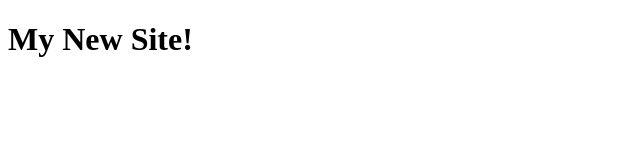
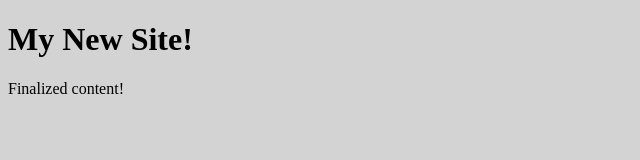
Before and after one commit to rvwatch/git-intro, a plain HTML site: page index.html in a window 1280 px wide. Shown: the whole page, without its empty margins (0-640 px from the left). Drawn offline with Linux system fonts and the light colour scheme.

Commit message:
Initial commit

```diff
--- a/index.html
+++ b/index.html
@@ -3,8 +3,13 @@
   <head>
     <meta charset="utf-8">
     <title></title>
+    <link rel="stylesheet" href="styles.css">
   </head>
   <body>
     <h1>My New Site!</h1>
+
+    <p>
+      Finalized content!
+    </p>
   </body>
 </html>
```
Also changed, not shown: index.js (added).
